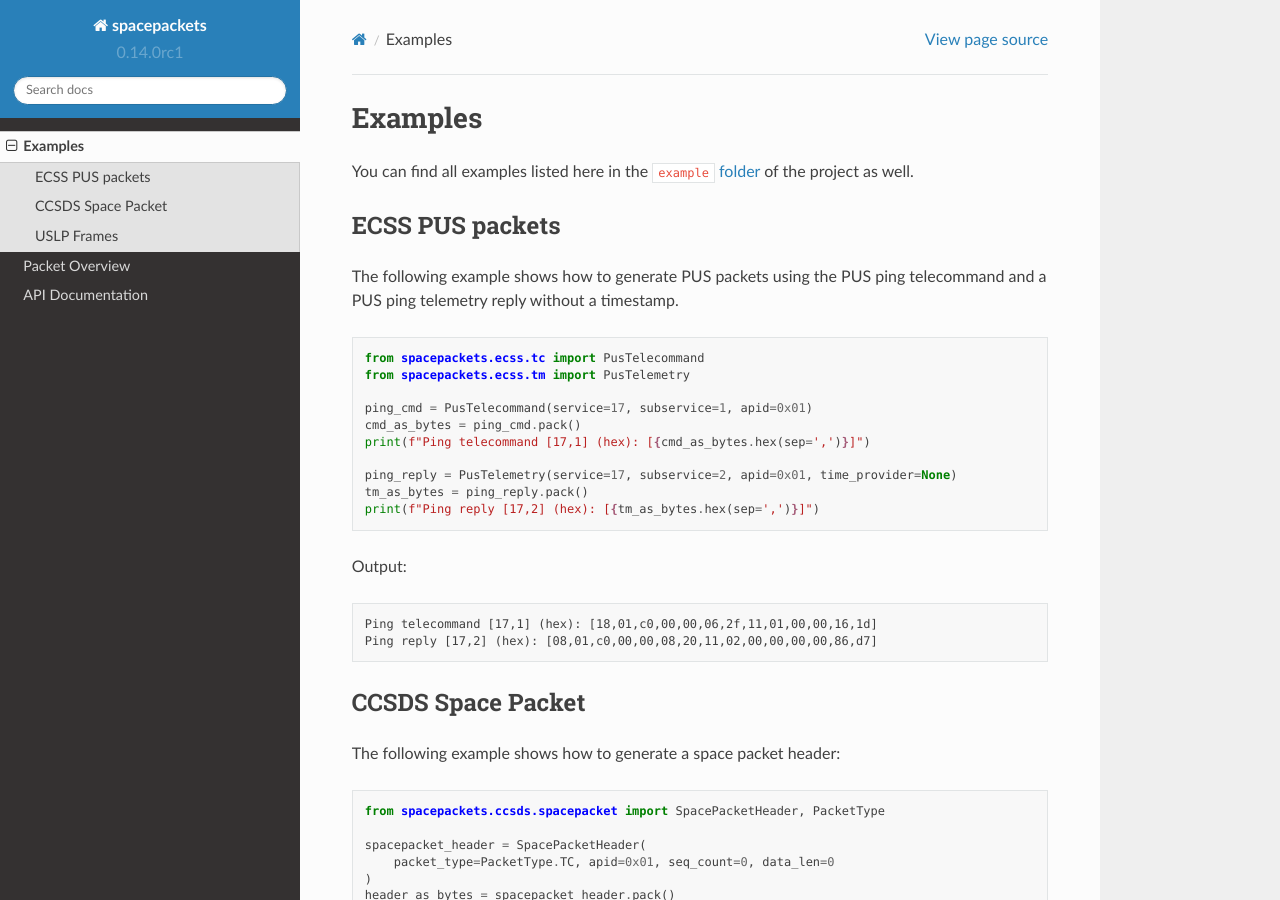
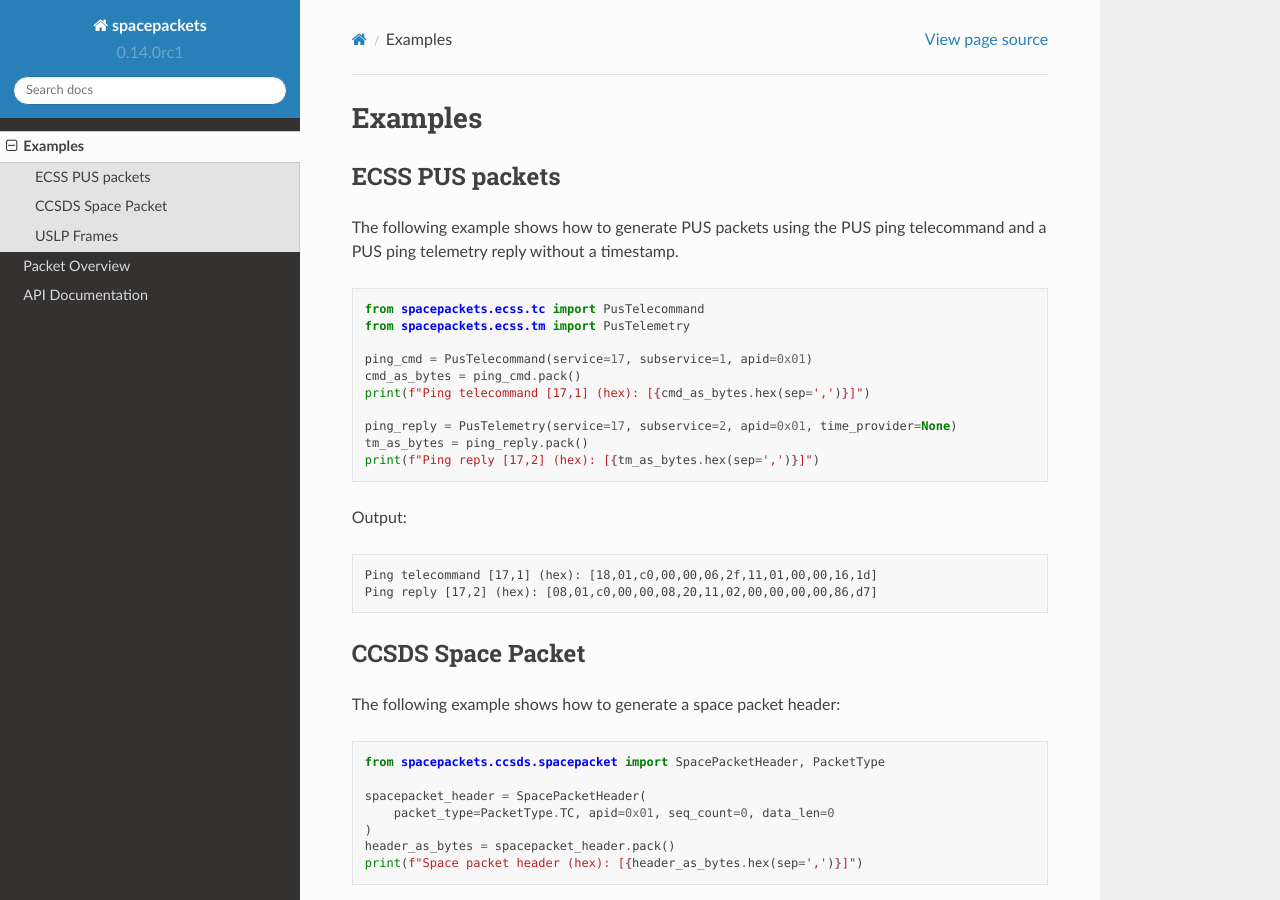
Before and after one commit to us-irs/spacepackets-py, a Sphinx documentation site: the page built from docs/examples.rst, in a window 1280 px wide and 900 px high. Built offline with Sphinx 7.4.7 and the Read the Docs theme 2.0.0, drawn with Linux system fonts in a browser that asks for light colours.

Commit message:
remove obsolete section

```diff
--- a/docs/examples.rst
+++ b/docs/examples.rst
@@ -1,8 +1,5 @@
 Examples
 =========
-
-You can find all examples listed here in the ``example`` `folder <https://github.com/robamu-org/py-spacepackets/tree/main/examples>`_
-of the project as well.
 
 ECSS PUS packets
 -----------------
```
